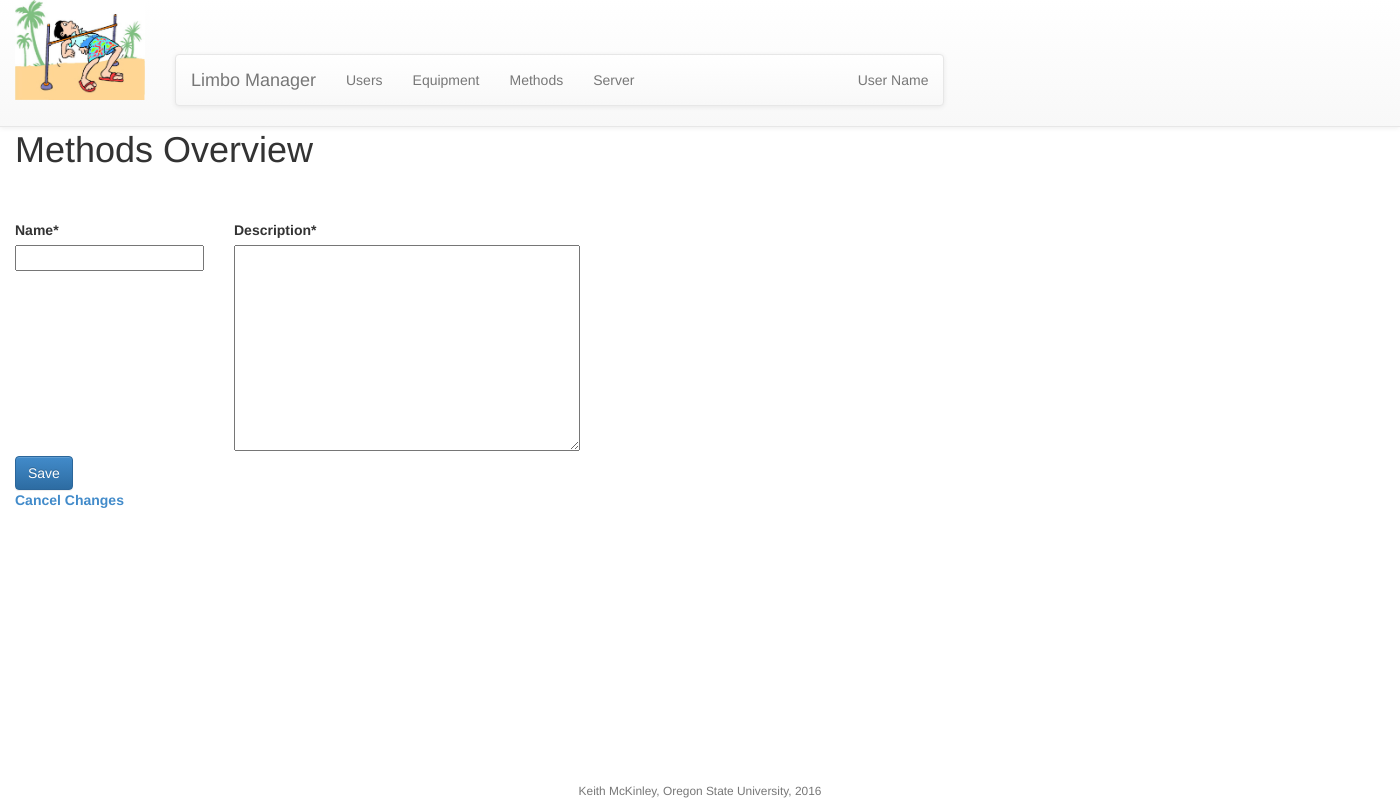
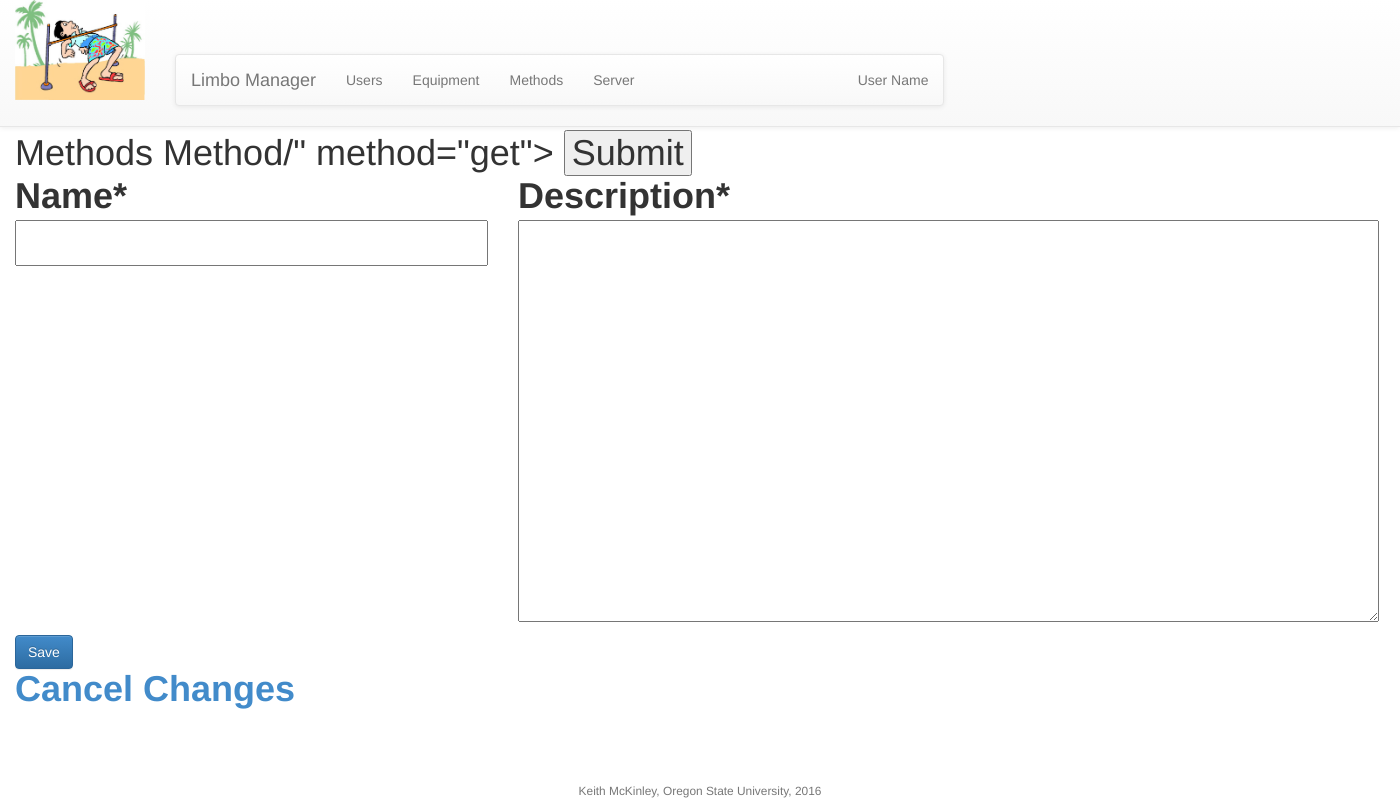
Before and after one commit to burningbaal/CS419django, a Django app: page /edit/methods.html in a window 1400 px wide. Run offline with Django 3.2, Linux system fonts and the light colour scheme; data that the repository does not hold is empty; some libraries are stand-ins or nearby versions.

Commit message:
trying to include the form

```diff
--- a/limbo/limbo/forms.py
+++ b/limbo/limbo/forms.py
@@ -29,7 +29,7 @@ class MethodForm(ModelForm):
 		)
 
 class MethodDropDown(forms.Form):
-	method = forms.ChoiceField(choices=[Method.objects.values])
+	method = forms.ChoiceField(choices=[Method.objects.values], label='Method to edit')
 
 class MethodFormSetHelper(FormHelper):
 	def __init__(self, *args, **kwargs):
--- a/limbo/templates/limboHtml/Methods.html
+++ b/limbo/templates/limboHtml/Methods.html
@@ -3,10 +3,12 @@
 {% block content %}
 
 	{% load crispy_forms_tags %}
-	<h1>Methods Overview</h1>
-	{{ SubmitMessage }}<br>
-	{{ formset.non_form_errors }}<br>
-	{{ form }}
+	<h1>Methods Method/" method="get">
+		{% csrf_token %}
+		{{ form }}
+		<input type="submit" value="Submit" />
+	</form>
+
 	{% crispy formSet helper %}
 
 	<div class="row-fluid">
```
